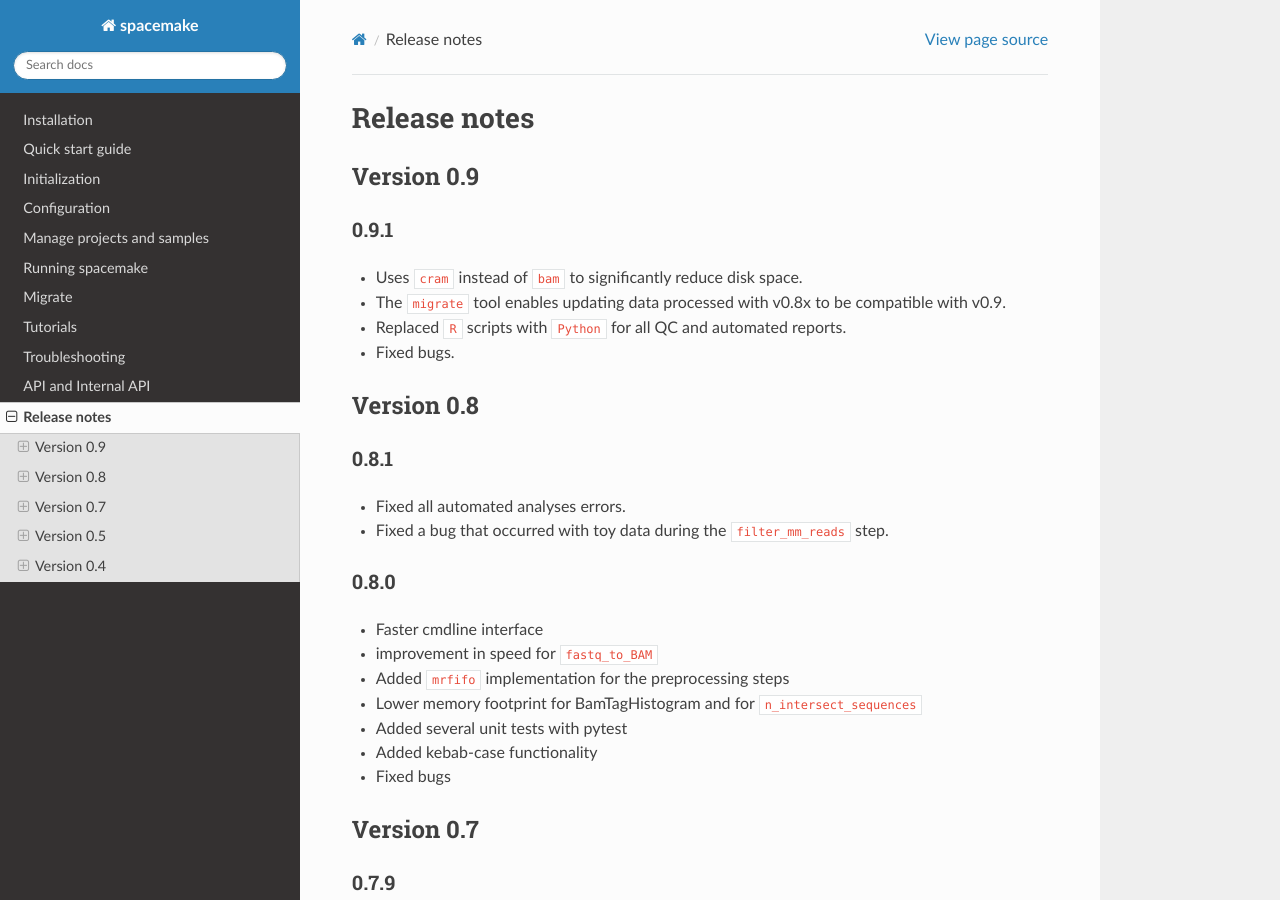
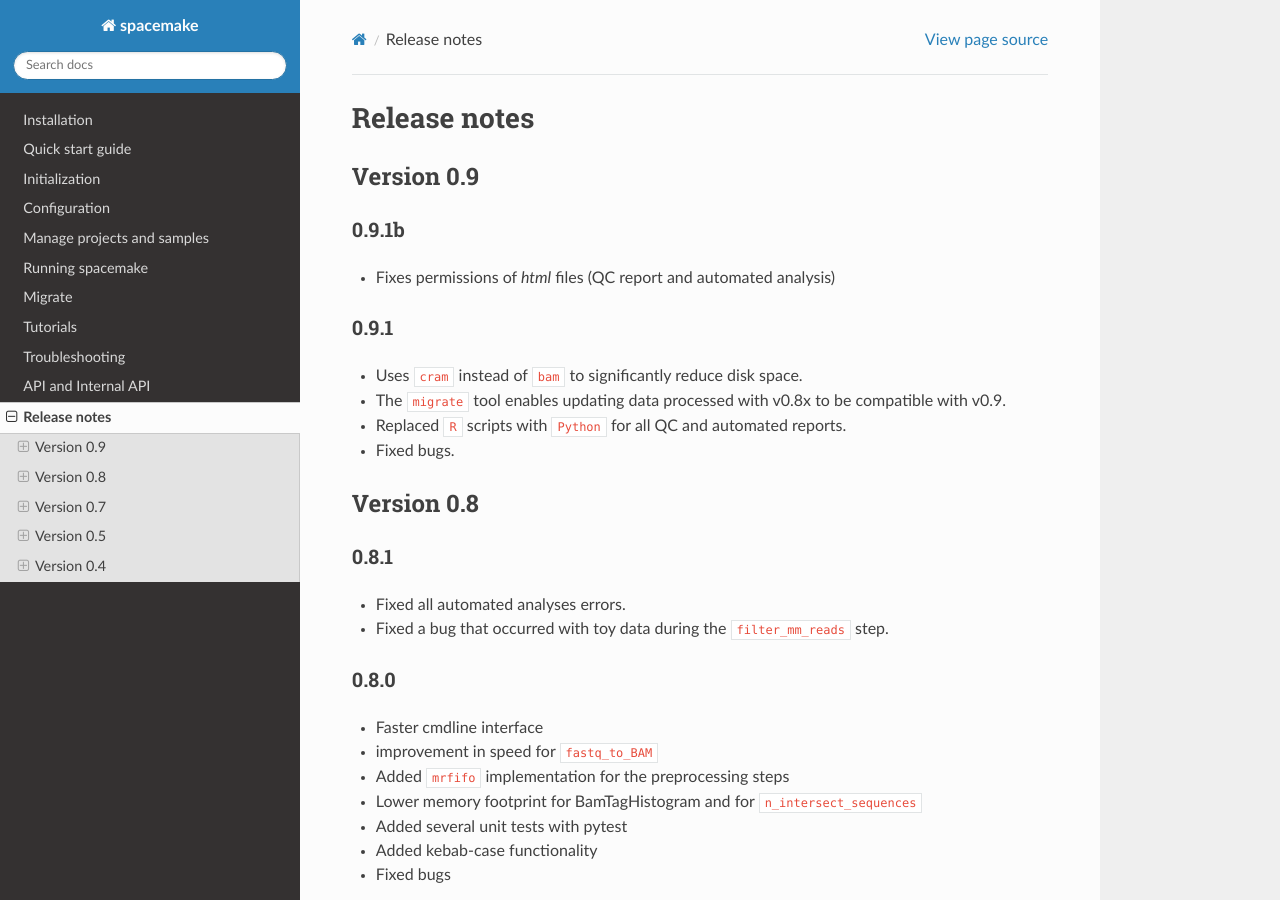
Before and after one commit to rajewsky-lab/spacemake, a Sphinx documentation site: the page built from docs/release_notes.rst, in a window 1280 px wide and 900 px high. Built offline with Sphinx 7.4.7 and the Read the Docs theme 3.1.0, drawn with Linux system fonts in a browser that asks for light colours; pages that are not in the unit, such as notebooks, are missing from menus.

Commit message:
bump version

```diff
--- a/docs/conf.py
+++ b/docs/conf.py
@@ -6,7 +6,7 @@ project = 'spacemake'
 copyright = '2021-2024, Rajewsky Lab'
 author = 'Tamas Ryszard Sztanka-Toth, Marvin Jens, Nikos Karaiskos, Nikolaus Rajewsky'
 
-version = '0.9.1'
+version = '0.9.1b'
 release = version
 
 # -- General configuration
--- a/docs/release_notes.rst
+++ b/docs/release_notes.rst
@@ -3,6 +3,10 @@ Release notes
 
 Version 0.9
 -----------
+0.9.1b
+~~~~~
+* Fixes permissions of `html` files (QC report and automated analysis)
+
 0.9.1
 ~~~~~
 * Uses ``cram`` instead of ``bam`` to significantly reduce disk space.
```
Also changed, not shown: 2 other files.
